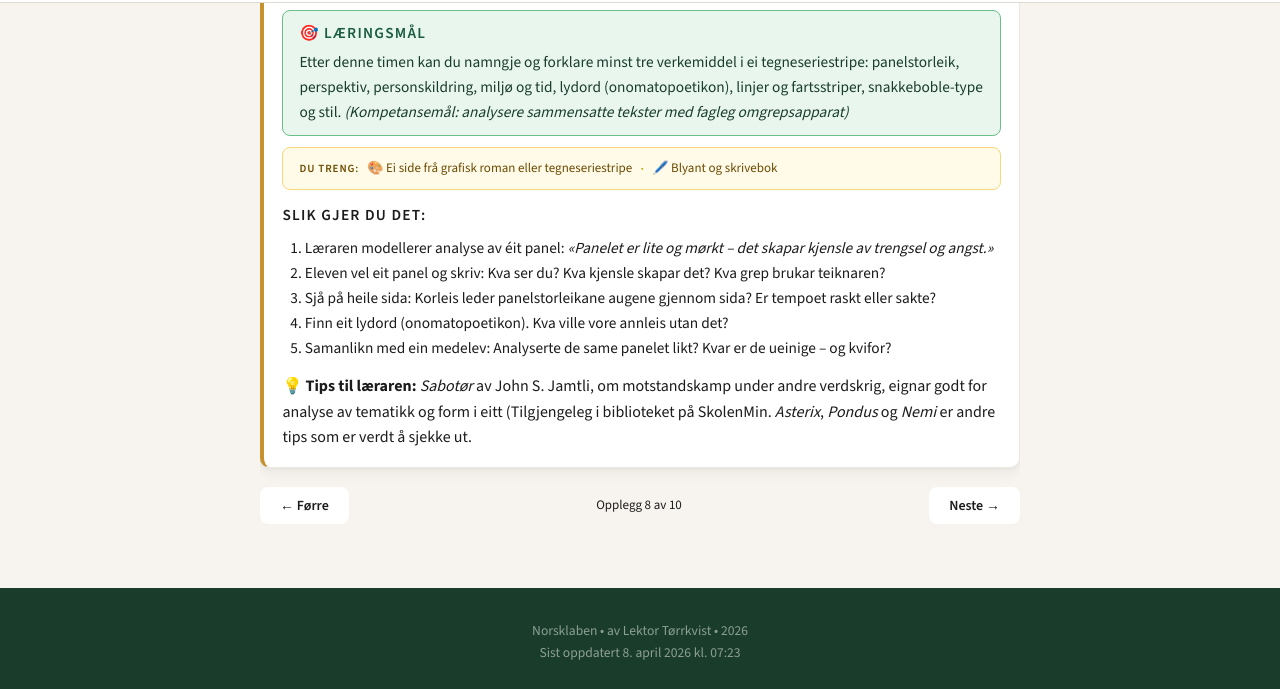
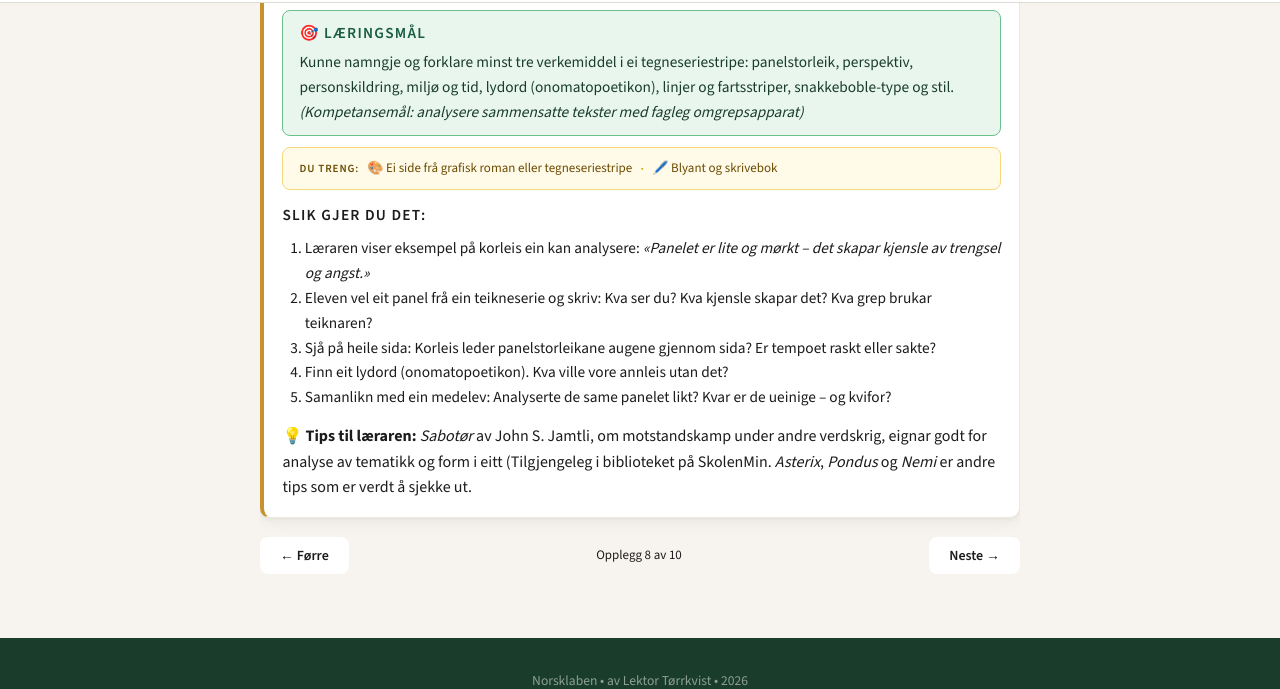
Before and after one commit to LektorTorrkvist/norsklaben, a plain HTML site: page undervisingsbank.html in a window 1280 px wide. Both pictures are taken after a click on the button "Tegneserieanalyse". Shown: the part 749-1438 px from the top of the page. Drawn offline with nearby package versions, Linux system fonts and the light colour scheme; a web font is replaced by a local one.

Commit message:
Update teikneserie

```diff
--- a/undervisingsbank.html
+++ b/undervisingsbank.html
@@ -334,7 +334,7 @@
         <h3 style="font-size:1.2rem;font-family:'Playfair Display',serif;font-weight:600;margin-bottom:0.8rem">Biletspråk og verkemiddel i tegneserien</h3>
         <div style="background:#e8f6ee;border:1px solid #6abf8a;border-radius:8px;padding:0.6rem 1rem;margin-bottom:0.7rem">
           <p style="font-size:11px;font-weight:600;text-transform:uppercase;letter-spacing:0.08em;color:#1a5c42;margin-bottom:0.3rem">🎯 Læringsmål</p>
-          <p style="font-size:13.5px;color:#1a3c2e;line-height:1.65;margin:0">Etter denne timen kan du namngje og forklare minst tre verkemiddel i ei tegneseriestripe: panelstorleik, perspektiv, personskildring, miljø og tid, lydord (onomatopoetikon), linjer og fartsstriper, snakkeboble-type og stil. <em>(Kompetansemål: analysere sammensatte tekster med fagleg omgrepsapparat)</em></p>
+          <p style="font-size:13.5px;color:#1a3c2e;line-height:1.65;margin:0">Kunne namngje og forklare minst tre verkemiddel i ei tegneseriestripe: panelstorleik, perspektiv, personskildring, miljø og tid, lydord (onomatopoetikon), linjer og fartsstriper, snakkeboble-type og stil. <em>(Kompetansemål: analysere sammensatte tekster med fagleg omgrepsapparat)</em></p>
         </div>
         <div style="background:#fffbe8;border:1px solid #f5d878;border-radius:8px;padding:0.5rem 1rem;margin-bottom:0.8rem;display:flex;align-items:center;gap:8px;flex-wrap:wrap">
           <span style="font-size:11px;font-weight:600;text-transform:uppercase;letter-spacing:0.08em;color:#6b4a00">Du treng:</span>
@@ -344,8 +344,8 @@
         </div>
         <p style="font-size:11px;font-weight:600;text-transform:uppercase;letter-spacing:0.08em;color:var(--ink3);margin-bottom:0.5rem">Slik gjer du det:</p>
         <ol style="font-size:13.5px;color:var(--ink2);line-height:1.9;padding-left:1.4rem;margin:0 0 0.8rem">
-          <li>Læraren modellerer analyse av éit panel: <em>«Panelet er lite og mørkt – det skapar kjensle av trengsel og angst.»</em></li>
-          <li>Eleven vel eit panel og skriv: Kva ser du? Kva kjensle skapar det? Kva grep brukar teiknaren?</li>
+          <li>Læraren viser eksempel på korleis ein kan analysere: <em>«Panelet er lite og mørkt – det skapar kjensle av trengsel og angst.»</em></li>
+          <li>Eleven vel eit panel frå ein teikneserie og skriv: Kva ser du? Kva kjensle skapar det? Kva grep brukar teiknaren?</li>
           <li>Sjå på heile sida: Korleis leder panelstorleikane augene gjennom sida? Er tempoet raskt eller sakte?</li>
           <li>Finn eit lydord (onomatopoetikon). Kva ville vore annleis utan det?</li>
           <li>Samanlikn med ein medelev: Analyserte de same panelet likt? Kvar er de ueinige – og kvifor?</li>
```
